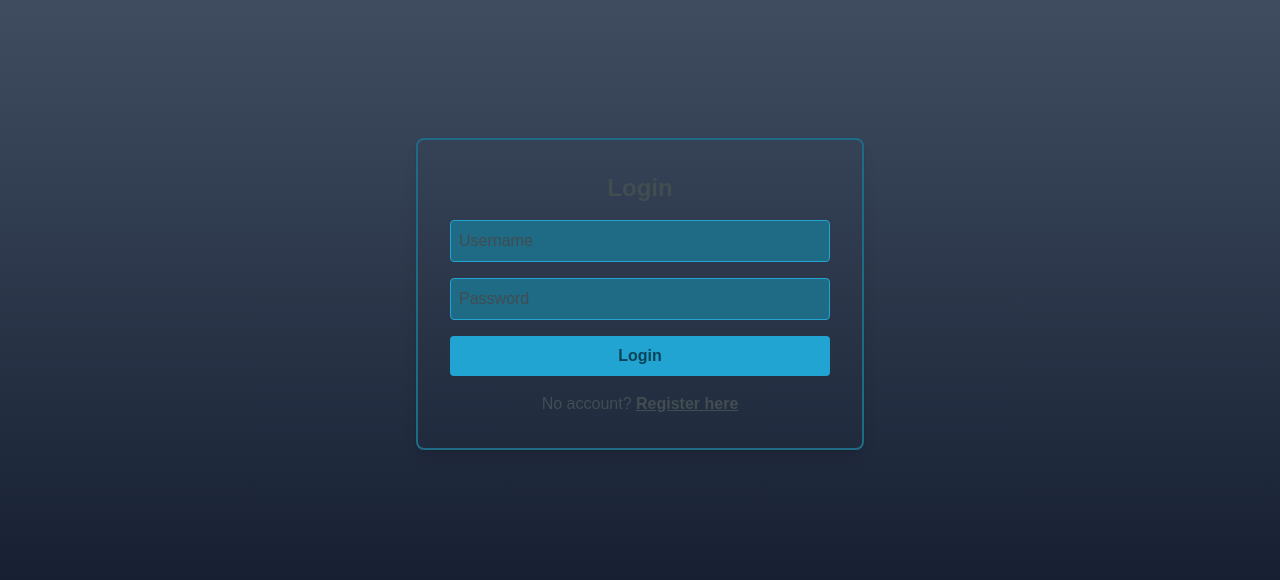
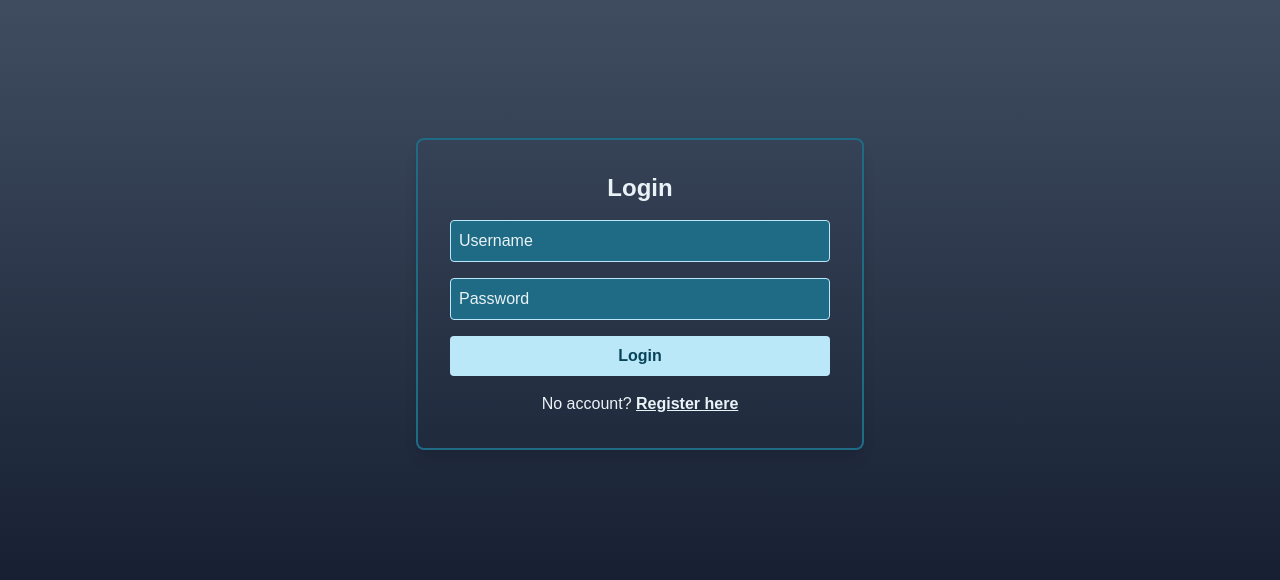
Before and after one commit to simolargou/Chatapp, a React (Create React App) app in the folder frontend/: page /auth in a window 1280 px wide. Shown: the part 106-686 px from the top of the page. Built offline with nearby package versions, Linux system fonts and the light colour scheme; no server answers; a web font is replaced by a local one.

Commit message:
new design

```diff
--- a/frontend/src/components/Recorder.js
+++ b/frontend/src/components/Recorder.js
@@ -2,7 +2,7 @@ import React, { useState, useRef, useEffect } from 'react';
 import axios from 'axios';
 const API_URL = process.env.REACT_APP_API_URL ;
 
-const MicIcon = () => (<svg xmlns="http://www.w3.org/2000/svg" className="h-6 w-6" fill="none" viewBox="0 0 24 24" stroke="currentColor"><path strokeLinecap="round" strokeLinejoin="round" strokeWidth={2} d="M19 11a7 7 0 01-7 7m0 0a7 7 0 01-7-7m7 7v4m0 0H8m4 0h4m-4-8a3 3 0 01-3-3V5a3 3 0 116 0v6a3 3 0 01-3 3z" /></svg>);
+const MicIcon = () => (<svg xmlns="http://www.w3.org/2000/svg" className="h-6 w-6" fill="none" viewBox="0 0 24 24" stroke="white"><path strokeLinecap="round" strokeLinejoin="round" strokeWidth={2} d="M19 11a7 7 0 01-7 7m0 0a7 7 0 01-7-7m7 7v4m0 0H8m4 0h4m-4-8a3 3 0 01-3-3V5a3 3 0 116 0v6a3 3 0 01-3 3z" /></svg>);
 
 const Recorder = ({ onSendAudio }) => {
     const [isRecording, setIsRecording] = useState(false);
@@ -48,7 +48,7 @@ const Recorder = ({ onSendAudio }) => {
 
     return (
         <button type="button" onClick={handleRecord}
-            className={`p-2 rounded-full transition-colors ${isRecording ? 'bg-red-500 animate-pulse' : 'bg-darkgreen'} text-lime`}>
+            className={`p-2 rounded-full transition-colors ${isRecording ? 'bg-red-400 animate-pulse' : 'bg-gray'} text-lime`}>
             <MicIcon />
         </button>
     );
--- a/frontend/src/components/SimolifeModal.js
+++ b/frontend/src/components/SimolifeModal.js
@@ -4,23 +4,23 @@ export default function SimolifeModal({ open, onAccept, onDecline }) {
   if (!open) return null;
   return (
     <div className="fixed z-50 inset-0 bg-black/70 flex items-center justify-center">
-      <div className="bg-darkgreen p-4 rounded-lg border-2 border-lime flex flex-col items-center shadow-xl max-w-sm w-full">
-        <h2 className="text-2xl font-bold text-lime mb-2">Simolife Video Chat</h2>
-        <p className="text-lg text-white mb-6 text-center">
+      <div className="bg-white p-4 rounded-lg border-2 border-litest flex flex-col items-center shadow-xl max-w-sm w-full">
+        <h2 className="text-2xl font-bold text-black mb-2">X Video Chat</h2>
+        <p className="text-lg text-black mb-6 text-center">
           you ll be connected with a random user:
         </p>
         <div className="flex gap-4">
           <button
-            className="bg-life text-darkgreen px-5 py-2 rounded font-bold text-lg hover:bg-litegreen"
+            className="bg-blau text-white px-5 py-2 rounded font-bold text-lg hover:bg-darke"
             onClick={onAccept}
           >
-            Connect
+            Yes
           </button>
           <button
             className="bg-red-400 text-white px-5 py-2 rounded font-bold text-lg hover:bg-red-600"
             onClick={onDecline}
           >
-            out
+            No
           </button>
         </div>
       </div>
--- a/frontend/src/components/SimolifeVideo.js
+++ b/frontend/src/components/SimolifeVideo.js
@@ -114,7 +114,7 @@ export default function SimolifeVideo({ socket, currentUser, peer, onNext, onLea
           <span className="text-white mt-1 font-semibold">You</span>
         </div>
         <div className="flex flex-col items-center w-full">
-          <video ref={peerVideoRef} autoPlay playsInline className="w-full h-64 rounded-xl border-2 border-green-600 bg-black" />
+          <video ref={peerVideoRef} autoPlay playsInline className="w-full h-64 rounded-xl border-2 border-life bg-black" />
           <span className="text-white mt-1 font-semibold">Stranger</span>
         </div>
       </div>
--- a/frontend/src/pages/AuthPage.js
+++ b/frontend/src/pages/AuthPage.js
@@ -50,18 +50,18 @@ const Form = ({ isLogin, onToggle }) => {
 
     return (
         <form onSubmit={handleSubmit} className="flex flex-col gap-4 ">
-            <h2 className="text-2xl font-bold text-lime text-center">{isLogin ? 'Login' : 'Register'}</h2>
-            <input type="text" value={username} onChange={(e) => setUsername(e.target.value)} placeholder="Username" required className="p-2 rounded bg-green border border-litegreen text-lime placeholder-lime focus:outline-none" />
-            <input type="password" value={password} onChange={(e) => setPassword(e.target.value)} placeholder="Password" required className="p-2 rounded bg-green border border-litegreen text-lime placeholder-lime focus:outline-none" />
+            <h2 className="text-2xl font-bold text-litest text-center">{isLogin ? 'Login' : 'Register'}</h2>
+            <input type="text" value={username} onChange={(e) => setUsername(e.target.value)} placeholder="Username" required className="p-2 rounded bg-darke border border-lite text-litest placeholder-litest focus:outline-none" />
+            <input type="password" value={password} onChange={(e) => setPassword(e.target.value)} placeholder="Password" required className="p-2 rounded bg-darke border border-lite text-litest placeholder-litest focus:outline-none" />
 
             {!isLogin && (
                 <div className="flex flex-col items-center my-2">
-                    <label htmlFor="profilePic" className="text-lime font-bold mb-1">
+                    <label htmlFor="profilePic" className="text-litest font-bold mb-1">
                     Profile Picture (optional)
                     </label>
                     <div className="flex items-center gap-4">
                     {/* Preview circle */}
-                    <div className="w-16 h-16 rounded-full border-2 border-litegreen flex items-center justify-center bg-slate-800 overflow-hidden">
+                    <div className="w-16 h-16 rounded-full border-2 border-lite flex items-center justify-center bg-slate-800 overflow-hidden">
                         {previewUrl ? (
                         <img src={previewUrl} alt="Preview" className="w-full h-full object-cover" />
                         ) : (
@@ -69,7 +69,7 @@ const Form = ({ isLogin, onToggle }) => {
                         )}
                     </div>
                     {/* Upload button */}
-                    <label className="bg-lime text-darkgreen px-3 py-1 rounded cursor-pointer font-bold hover:bg-litegreen transition">
+                    <label className="bg-litest text-darkest px-3 py-1 rounded cursor-pointer font-bold hover:bg-lite transition">
                         Profil picture
                         <input
                         id="profilePic"
@@ -83,9 +83,9 @@ const Form = ({ isLogin, onToggle }) => {
                 </div>
                 )}
 
-            <button type="submit" className="bg-litegreen text-darkgreen font-bold p-2 rounded hover:bg-lime">{isLogin ? 'Login' : 'Register'}</button>
-            {message.text && <p className={`text-center ${message.isError ? 'text-red-400' : 'text-lime'}`}>{message.text}</p>}
-            <p className="text-lime text-center">
+            <button type="submit" className="bg-lite text-darkest font-bold p-2 rounded hover:bg-litest">{isLogin ? 'Login' : 'Register'}</button>
+            {message.text && <p className={`text-center ${message.isError ? 'text-red-400' : 'text-litest'}`}>{message.text}</p>}
+            <p className="text-litest text-center">
                 {isLogin ? "No account?" : "Already have an account?"}{' '}
                 <button type="button" onClick={onToggle} className="font-bold underline">
                     {isLogin ? "Register here" : "Login here"}
@@ -99,7 +99,7 @@ const AuthPage = () => {
     const [isLogin, setIsLogin] = useState(true);
     return (
         <div className="flex items-center justify-center min-h-screen bg-gradient-to-b from-slate-600 via-gray-950 to-slate-900">
-            <div className="w-full max-w-md p-8 space-y-8  rounded-lg shadow-lg border-2 border-green">
+            <div className="w-full max-w-md p-8 space-y-8  rounded-lg shadow-lg border-2 border-darke">
                 <Form isLogin={isLogin} onToggle={() => setIsLogin(!isLogin)} />
             </div>
         </div>
--- a/frontend/tailwind.config.js
+++ b/frontend/tailwind.config.js
@@ -4,22 +4,24 @@ module.exports = {
   theme: {
     extend: {
       colors: {
-        'darkgreen': '#084459',
-        'green': '#1f6a84',
-        'litegreen': '#22a4d2',
-        'lime': '#414d51ff',
-        'black': '#525ec9ff',
-        'white': '#ffffff',
-        'gray': '#737373',
+        'darkest': '#084459',
+        'darke': '#1f6a84',
+        'lite': '#bae8f8ff',
+        'litest': '#e9f3f7ff',
+        'black': '#06080bff',
+        'white': '#ffffffff',
+        'gray': '#9d9f9fff',
         'life': '#22ad45ff',
+        'blau': '#69b5f3ff',
+        'pastelblau': '#a0cae4ff',
       },
       fontFamily: {
         sans: ['Tektur', 'sans-serif'],
       },
       keyframes: {
         glow: {
-          '0%, 100%': { boxShadow: '0 0 10px rgba(34,197,94,0.7)' },
-          '50%': { boxShadow: '0 0 20px rgba(34,197,94,1)' },
+          '0%, 100%': { boxShadow: '0 0 10px rgba(12, 154, 248, 0.7)' },
+          '50%': { boxShadow: '0 0 20px rgba(198, 226, 255, 1)' },
         },
       },
       animation: {
```
Also changed, not shown: frontend/src/pages/ChatPage.js (+23 -23 lines), frontend/src/pages/PrivateChatPage.js (+6 -6 lines), frontend/src/assets/logo.png, 2 other files (tests, documents, lock files or other folders).
